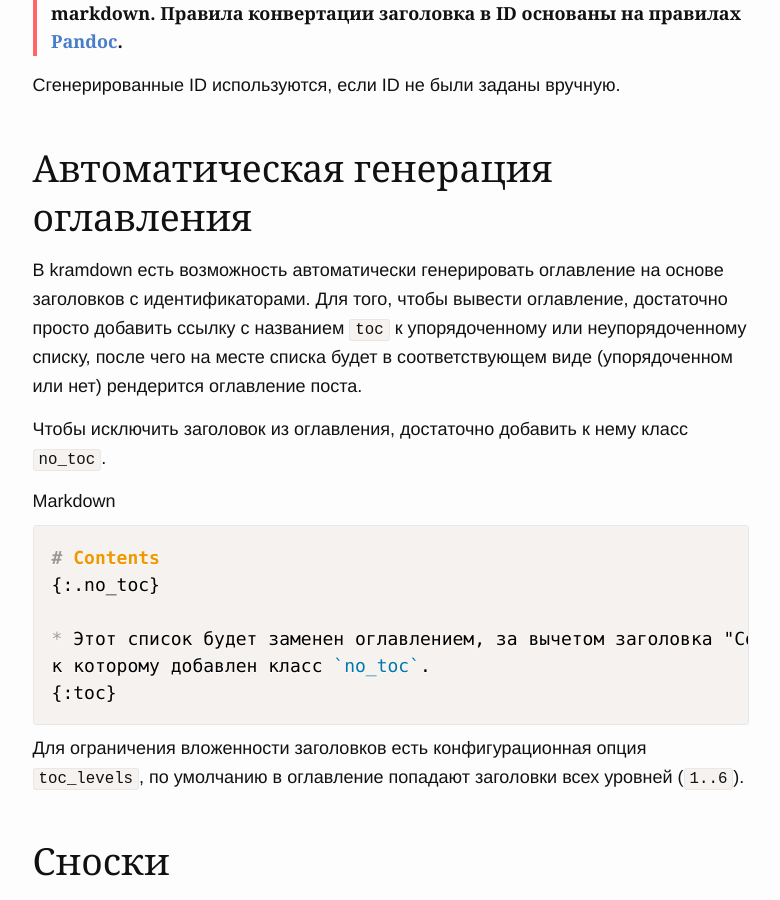
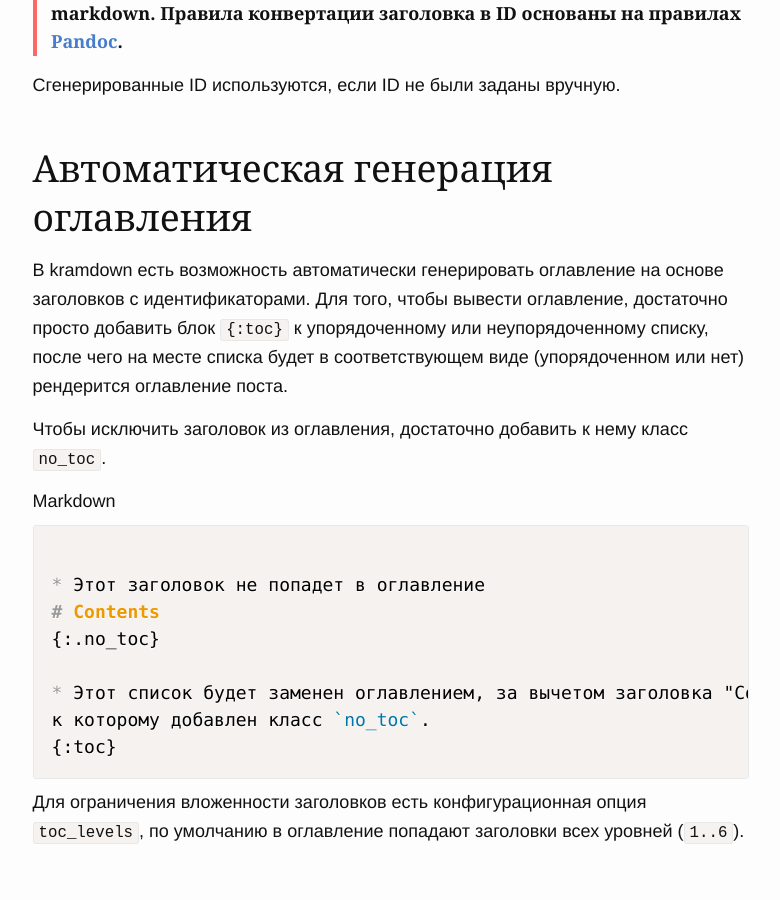
Before and after one commit to prgssr/prgssr.github.io, a Jekyll site: the page built from _posts/2015-09-19-dopolnitelnye-vozmozhnosti-kramdown.md, in a window 1280 px wide and 900 px high, scrolled down 5589 px. Shown: the whole window, without its empty margins (110-890 px from the left). Built offline with Jekyll 4.4.1, drawn with Linux system fonts in a browser that asks for light colours; nearby versions of some CDN libraries; library files that are not in the unit come from our copies; comment, search, counter and statistics services are not loaded.

Commit message:
fix kramdown3

````diff
--- a/_posts/2015-09-19-dopolnitelnye-vozmozhnosti-kramdown.md
+++ b/_posts/2015-09-19-dopolnitelnye-vozmozhnosti-kramdown.md
@@ -192,11 +192,13 @@ Kramdown  позволяет задавать элементам практич
 
 ## Автоматическая генерация оглавления
 
-В kramdown  есть возможность автоматически генерировать оглавление на основе заголовков с идентификаторами. Для того, чтобы вывести оглавление, достаточно просто добавить ссылку с  названием `toc` к упорядоченному или неупорядоченному списку, после чего на месте списка будет в соответствующем  виде (упорядоченном или нет) рендерится оглавление поста.
+В kramdown  есть возможность автоматически генерировать оглавление на основе заголовков с идентификаторами. Для того, чтобы вывести оглавление, достаточно просто добавить блок `{:toc}` к упорядоченному или неупорядоченному списку, после чего на месте списка будет в соответствующем  виде (упорядоченном или нет) рендерится оглавление поста.
 
 Чтобы исключить заголовок из оглавления, достаточно добавить к нему класс `no_toc`.
 
 ```markdown
+
+* Этот заголовок не попадет в оглавление
 # Contents
 {:.no_toc}
 
````
